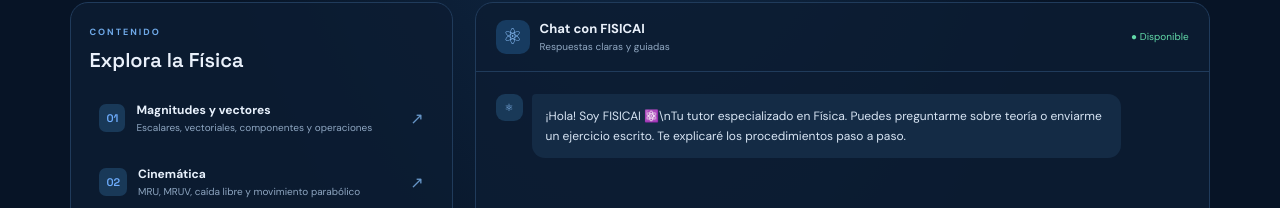
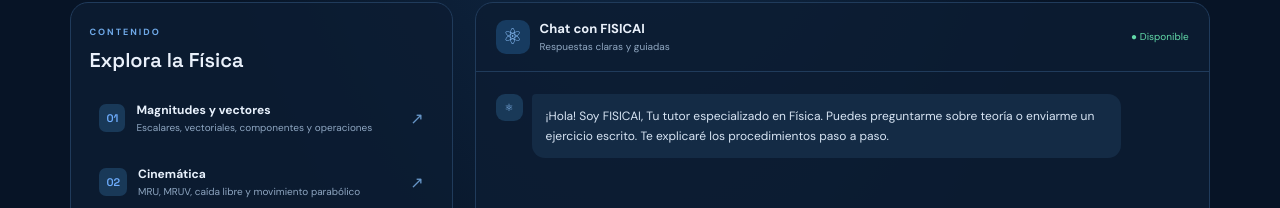
Before and after one commit to johancitocamarena-spec/FISICAI, a React (Vite) app in the folder frontend/: page / in a window 1280 px wide. Shown: the part 390-598 px from the top of the page. Built offline with nearby package versions, Linux system fonts and the light colour scheme.

Commit message:
Update main.jsx

```diff
--- a/frontend/src/main.jsx
+++ b/frontend/src/main.jsx
@@ -16,7 +16,7 @@ const topics = [
 
 function App() {
   const [messages, setMessages] = useState([
-    { role: 'assistant', content: '¡Hola! Soy FISICAI ⚛️\\nTu tutor especializado en Física. Puedes preguntarme sobre teoría o enviarme un ejercicio escrito. Te explicaré los procedimientos paso a paso.' }
+    { role: 'assistant', content: '¡Hola! Soy FISICAI, Tu tutor especializado en Física. Puedes preguntarme sobre teoría o enviarme un ejercicio escrito. Te explicaré los procedimientos paso a paso.' }
   ])
   const [input, setInput] = useState('')
   const [loading, setLoading] = useState(false)
```
